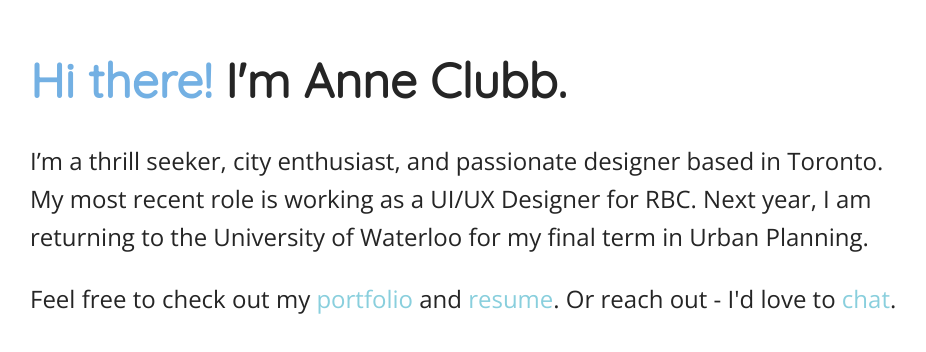
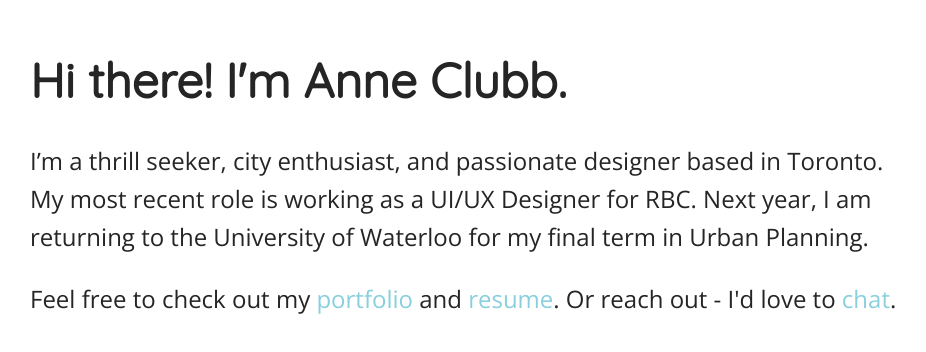
Before and after one commit to anneclubb/anneclubb.github.io, a plain HTML site: page index.html in a window 1280 px wide. Shown: the part 190-542 px from the top of the page, without its empty margins (254-1180 px from the left). Drawn offline with nearby package versions, Linux system fonts and the light colour scheme.

Commit message:
Update main.css

```diff
--- a/css/main.css
+++ b/css/main.css
@@ -11,7 +11,7 @@ h1 {
 }
 
 .heading span {
-  color: #73B0E3;
+  color: #252525
   font-weight: bold;
 }
 
```
